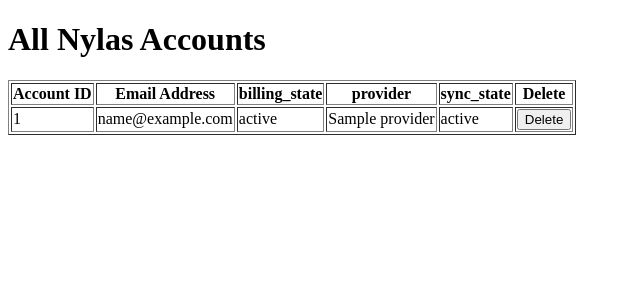
After one commit to prema1432/mynylas, a Django app: template templates/all_nylas_accounts.html in a window 1280 px wide. The commit adds this page. Shown: the top 300 px of the page, without its empty margins (0-640 px from the left). Run offline with Django 4.2, Linux system fonts and the light colour scheme; the template is opened without the code that fills it: most values are stand-ins (such as "Sample title", 1, 10 or a date in 2020).

Commit message:
account ddelete added

```diff
--- a/nylasapp/urls.py
+++ b/nylasapp/urls.py
@@ -1,6 +1,6 @@
 from django.urls import path
 from .views import read_emails, handle_authorization, start_authorization, micro_start_authorization, \
-    yahoo_start_authorization, send_email
+    yahoo_start_authorization, send_email, all_nylas_accounts
 
 urlpatterns = [
     path('read-emails/', read_emails, name='read_emails'),
@@ -9,5 +9,6 @@
     path('yahoo-authorization/', yahoo_start_authorization, name='yahoo_start_authorization'),
     path('handle-authorization/', handle_authorization, name='handle_authorization'),
     path('send_email/', send_email, name='send_email'),
+    path('all-nylas-accounts/', all_nylas_accounts, name='all_nylas_accounts'),
 
 ]
--- /dev/null
+++ b/templates/all_nylas_accounts.html
@@ -0,0 +1,42 @@
+<!-- all_nylas_accounts.html -->
+<!DOCTYPE html>
+<html>
+<head>
+    <title>All Nylas Accounts</title>
+</head>
+<body>
+    <h1>All Nylas Accounts</h1>
+    <table border="1">
+        <thead>
+            <tr>
+                <th>Account ID</th>
+                <th>Email Address</th>
+                <th>billing_state</th>
+                <th>provider</th>
+                <th>sync_state</th>
+                                <th>Delete</th>
+
+            </tr>
+        </thead>
+        <tbody>
+{#        {{ account_data }}#}
+            {% for account in account_data %}
+                <tr>
+                    <td>{{ account.id }}</td>
+                    <td>{{ account.email_address }}</td>
+                    <td>{{ account.billing_state }}</td>
+                    <td>{{ account.provider }}</td>
+                    <td>{{ account.sync_state }}</td>
+                  <td>
+                        <form method="post" action="{% url 'all_nylas_accounts' %}">
+                            {% csrf_token %}
+                            <input type="hidden" name="delete_account_id" value="{{ account.id }}">
+                            <button type="submit">Delete</button>
+                        </form>
+                    </td>
+                </tr>
+            {% endfor %}
+        </tbody>
+    </table>
+</body>
+</html>
```
Also changed, not shown: nylasapp/views.py (+80 -8 lines), templates/my_messages.html (+7 -3 lines), templates/send_email.html (+22 -6 lines).
